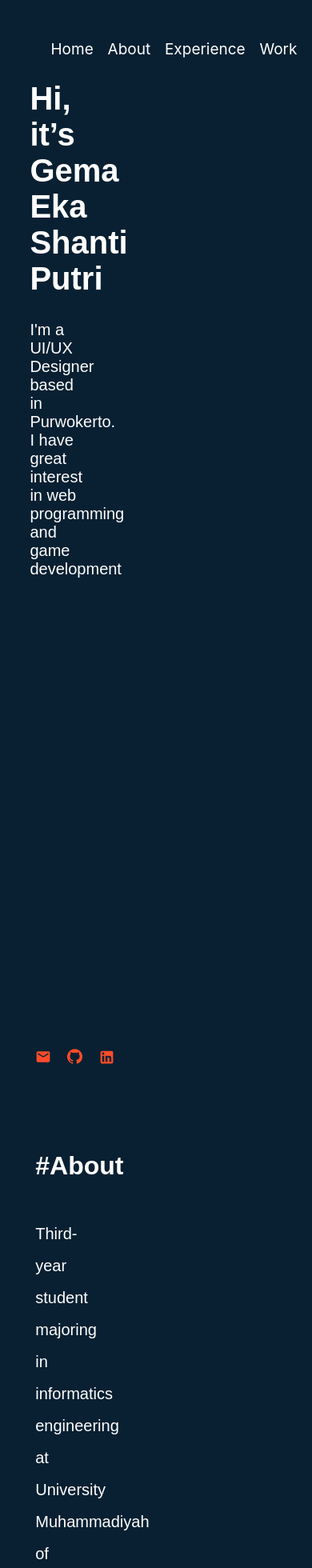
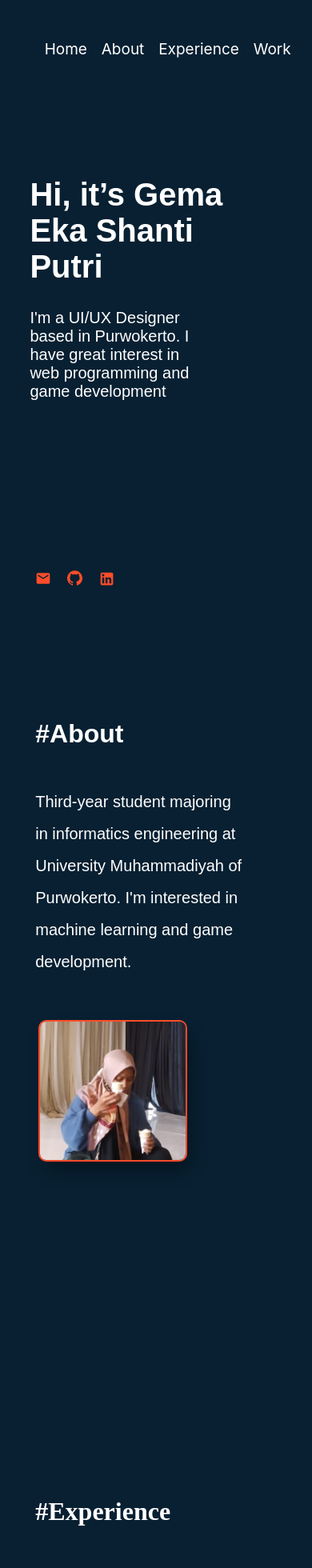
Before and after one commit to gemaekashantiputri/gema-web, a React (Create React App) app: page / in a window 390 px wide. Shown: the top 1960 px of the page at 80% size. Built offline with nearby package versions, Linux system fonts and the light colour scheme.

Commit message:
responsive three

```diff
--- a/src/components/intro.css
+++ b/src/components/intro.css
@@ -105,7 +105,7 @@ b {
 
   #nav {
     position: fixed;
-    padding-left: 3%;
+    padding-left: 1%;
   }
 
   #intro {
@@ -113,7 +113,7 @@ b {
     flex-direction: column;
     align-items: flex-start;
     padding-left: 1%;
-    padding-top: 15%;
+    padding-top: 50%;
     min-height: 100vh;
   }
 
@@ -122,7 +122,7 @@ b {
     font-size: 250%;
     font-weight: bold;
     color: white;
-    width: 22%;
+    width: 89%;
   }
 
   .intro-desc {
@@ -131,7 +131,7 @@ b {
     font-size: 20px;
     padding-bottom: 50px;
     padding-top: 30px;
-    width: 18%;
+    width: 90%;
   }
 
 }
--- a/src/styles/about.css
+++ b/src/styles/about.css
@@ -21,14 +21,13 @@
 .about-desc {
   color: white;
   font-size: 25px;
-  max-width: 60%;
   padding-bottom: 50px;
   padding-top: 30px;
   font-family: "NTR", sans-serif;
   font-style: normal;
   font-weight: normal;
   line-height: 43px;
-
+  width: 900px
 }
 
 
@@ -51,7 +50,7 @@
     flex-direction: column;
     align-items: flex-start;
     padding-left: 3%;
-    padding-top: 8%;
+    padding-top: 25%;
     min-height: 100vh;
   }
 
@@ -69,7 +68,7 @@
   .about-desc {
     color: white;
     font-size: 20px;
-    width: 25%;
+    width: 80%;
     padding-bottom: 50px;
     padding-top: 30px;
     font-family: "NTR", sans-serif;
--- a/src/styles/experience.css
+++ b/src/styles/experience.css
@@ -183,7 +183,7 @@ ul {
   }
 
   .experience-subtitle {
-    margin-top: -43%;
+    margin-top: -20%;
     color: white;
     font-size: 200%;
     font-family: Poppins;
@@ -214,7 +214,7 @@ ul {
     position: absolute;
     padding-left: 2rem;
     margin-left: 5px;
-    margin-top: -159%;
+    margin-top: -5%;
   }
 
   .job-description li {
--- a/src/styles/sidebar.css
+++ b/src/styles/sidebar.css
@@ -31,7 +31,7 @@ a {
     flex-direction: row;
     justify-content: space-between;
     padding-bottom: 90px;
-    margin-top: -10%;
+    margin-top: -220%;
     padding-left: 3%;
   }
 
--- a/src/styles/work.css
+++ b/src/styles/work.css
@@ -159,7 +159,7 @@
     flex-direction: column;
     align-items: flex-start;
     padding-left: 3%;
-    padding-top: 7%;
+    padding-top: 40%;
     min-height: 100vh;
   }
 
@@ -194,6 +194,21 @@
     display: grid;
     grid-template-columns: repeat(3, minmax(300px, 1fr));
     grid-gap: 10px;
+  }
+
+  .projects-card {
+    position: relative;
+    cursor: default;
+    display: flex;
+    flex-direction: column;
+    /* align-items: flex-start; */
+    position: relative;
+    height: 50%;
+    padding: 1rem 1.5rem;
+    background-color: #03131f;
+    border-radius: 16px;
+    margin-top: 50px;
+    margin-left: -9%;
   }
 
   @media (max-width: 1080px) {
```
